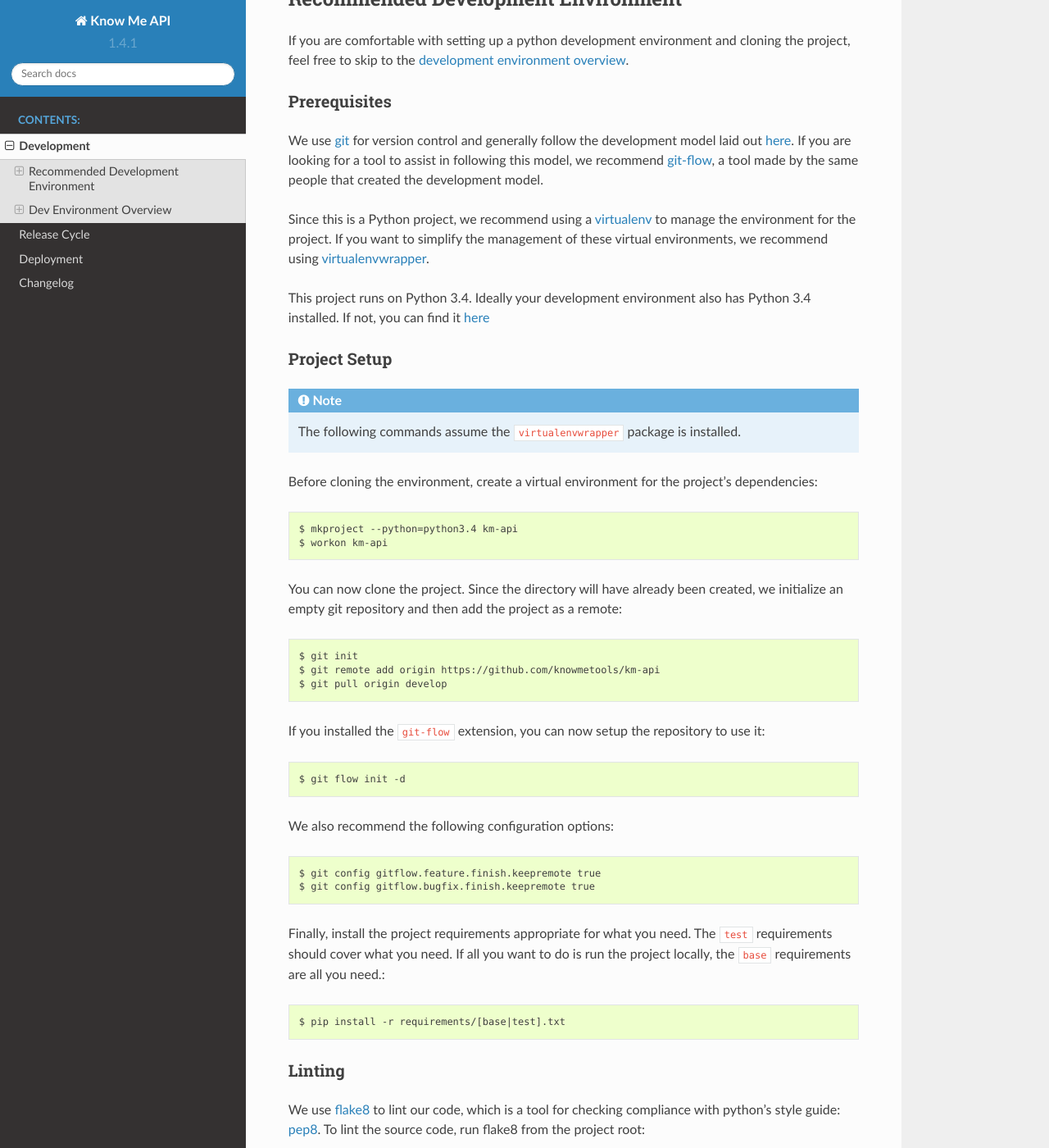
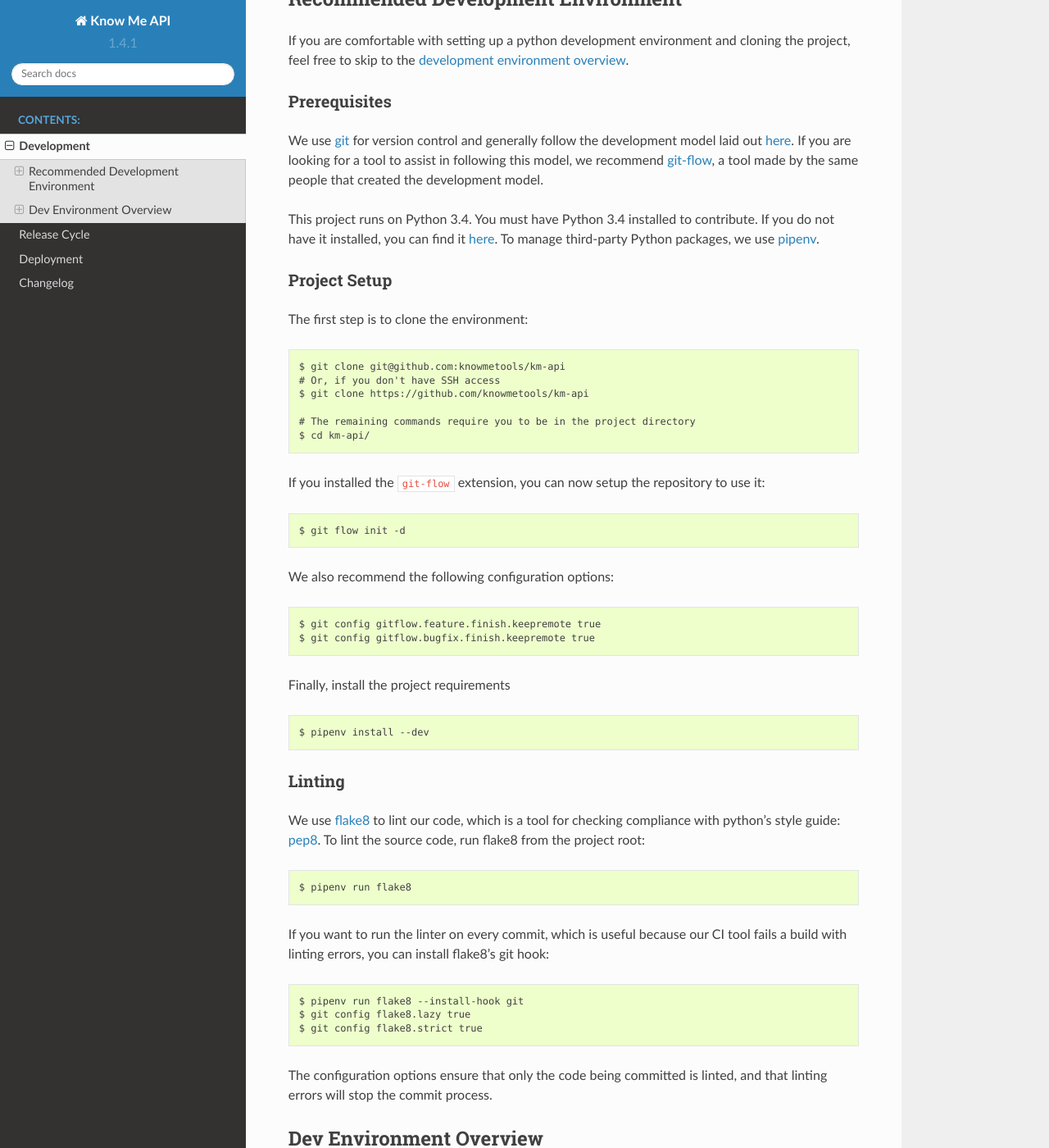
Before and after one commit to knowmetools/km-api, a Sphinx documentation site: the page built from docs/development.rst, in a window 1280 px wide and 1400 px high, scrolled down 226 px. Shown: the whole window at 82% size. Built offline with Sphinx 7.4.7 and the Read the Docs theme 2.0.0, drawn with Linux system fonts in a browser that asks for light colours; pages that are not in the unit, such as notebooks, are missing from menus; some of the changed text lies outside the part shown.

Commit message:
Switch to using pipenv for dependencies.

```diff
--- a/docs/development.rst
+++ b/docs/development.rst
@@ -16,9 +16,7 @@ Prerequisites
 
 We use git_ for version control and generally follow the development model laid out `here <git-branching-model_>`_. If you are looking for a tool to assist in following this model, we recommend git-flow_, a tool made by the same people that created the development model.
 
-Since this is a Python project, we recommend using a virtualenv_ to manage the environment for the project. If you want to simplify the management of these virtual environments, we recommend using virtualenvwrapper_.
-
-This project runs on Python 3.4. Ideally your development environment also has Python 3.4 installed. If not, you can find it `here <python34_>`_
+This project runs on Python 3.4. You must have Python 3.4 installed to contribute. If you do not have it installed, you can find it `here <python34_>`_. To manage third-party Python packages, we use pipenv_.
 
 
 .. _project-setup:
@@ -26,20 +24,14 @@ This project runs on Python 3.4. Ideally your development environment also has P
 Project Setup
 =============
 
-.. note::
+The first step is to clone the environment::
 
-    The following commands assume the ``virtualenvwrapper`` package is installed.
+    $ git clone git@github.com:knowmetools/km-api
+    # Or, if you don't have SSH access
+    $ git clone https://github.com/knowmetools/km-api
 
-Before cloning the environment, create a virtual environment for the project's dependencies::
-
-    $ mkproject --python=python3.4 km-api
-    $ workon km-api
-
-You can now clone the project. Since the directory will have already been created, we initialize an empty git repository and then add the project as a remote::
-
-    $ git init
-    $ git remote add origin https://github.com/knowmetools/km-api
-    $ git pull origin develop
+    # The remaining commands require you to be in the project directory
+    $ cd km-api/
 
 If you installed the ``git-flow`` extension, you can now setup the repository to use it::
 
@@ -50,9 +42,9 @@ We also recommend the following configuration options::
     $ git config gitflow.feature.finish.keepremote true
     $ git config gitflow.bugfix.finish.keepremote true
 
-Finally, install the project requirements appropriate for what you need. The ``test`` requirements should cover what you need. If all you want to do is run the project locally, the ``base`` requirements are all you need.::
+Finally, install the project requirements ::
 
-    $ pip install -r requirements/[base|test].txt
+    $ pipenv install --dev
 
 
 Linting
@@ -60,11 +52,11 @@ Linting
 
 We use flake8_ to lint our code, which is a tool for checking compliance with python's style guide: pep8_. To lint the source code, run flake8 from the project root::
 
-    $ flake8
+    $ pipenv run flake8
 
 If you want to run the linter on every commit, which is useful because our CI tool fails a build with linting errors, you can install flake8's git hook::
 
-    $ flake8 --install-hook git
+    $ pipenv run flake8 --install-hook git
     $ git config flake8.lazy true
     $ git config flake8.strict true
 
@@ -77,11 +69,14 @@ The configuration options ensure that only the code being committed is linted, a
 Dev Environment Overview
 ************************
 
-If you have not yet cloned the repository, do so and install the requirements::
+Quickstart
+==========
 
-    $ git clone https://github.com/knowmetools/km-api
+Clone the project and install the dependencies::
+
+    $ git clone git@github.com:knowmetools/km-api
     $ cd km-api
-    $ pip install -r requirements/base.txt
+    $ pipenv install --dev
 
 
 Local Dev Server
@@ -89,7 +84,7 @@ Local Dev Server
 
 The development server can be run using the following command::
 
-    $ km_api/manage.py runserver
+    $ pipenv run km_api/manage.py runserver
 
 
 Running Tests
@@ -97,8 +92,8 @@ Running Tests
 
 Tests are run with pytest_. To run the tests, make sure the requirements are installed and run the tests::
 
-    $ pip install -r requirements/test.txt
-    $ pytest km_api/
+    $ pipenv install --dev
+    $ pipenv run pytest km_api/
 
 
 Building Docs
@@ -106,9 +101,9 @@ Building Docs
 
 We use sphinx for building documentation, and the docs are automatically published using ReadTheDocs. If you want to build the docs locally, install the requirements and run the build command::
 
-    $ pip install -r requirements/docs.txt
+    $ pipenv install -r requirements/docs.txt
     $ cd docs
-    $ make html
+    $ pipenv run make html
 
 
 .. _flake8: http://flake8.pycqa.org/en/latest/
@@ -116,7 +111,6 @@ We use sphinx for building documentation, and the docs are automatically publish
 .. _git-branching-model: http://nvie.com/posts/a-successful-git-branching-model/
 .. _git-flow: https://github.com/nvie/gitflow
 .. _pep8: https://www.python.org/dev/peps/pep-0008/
+.. _pipenv: https://pipenv.readthedocs.io/en/latest/
 .. _pytest: https://docs.pytest.org/en/latest/
 .. _python34: https://www.python.org/downloads/release/python-343/
-.. _virtualenv: https://virtualenv.pypa.io/en/stable/
-.. _virtualenvwrapper: https://virtualenvwrapper.readthedocs.io/en/latest/
--- a/requirements.txt
+++ /dev/null
@@ -1,3 +0,0 @@
--r requirements/base.txt
-
-psycopg2 == 2.7.4
```
Also changed, not shown: .travis.yml, 4 other files.
